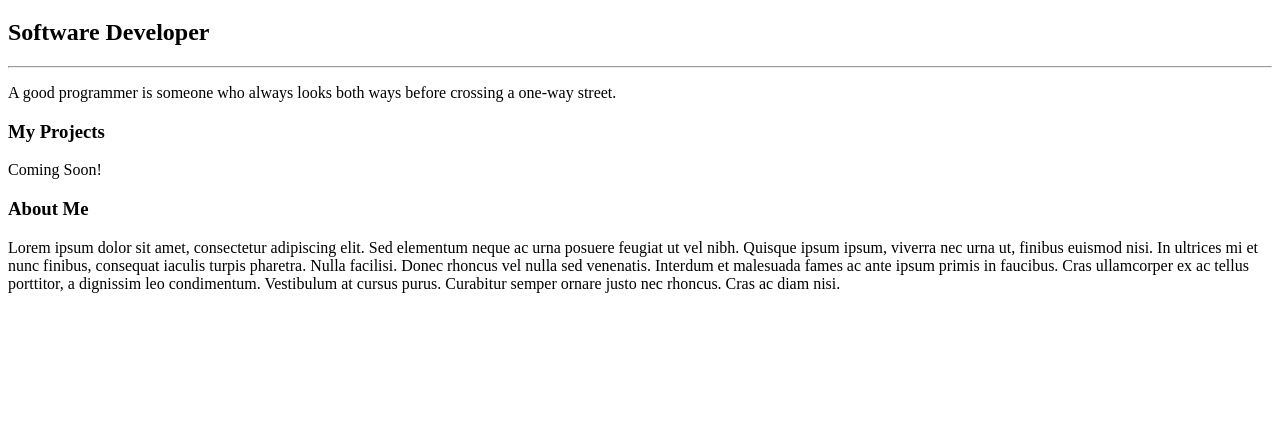
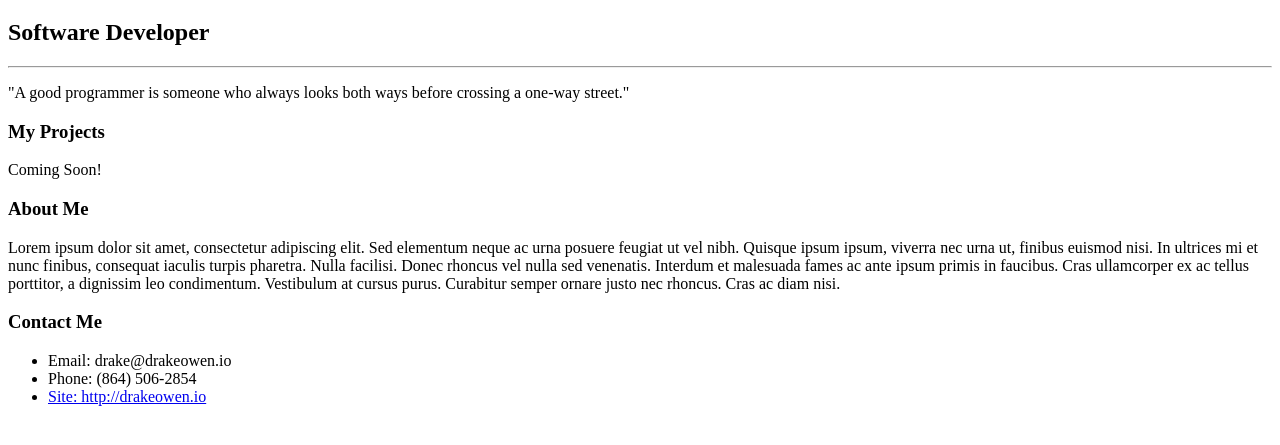
Before and after one commit to DrakeOwenIO/Profile, a plain HTML site: page index.html in a window 1280 px wide. Shown: the part 61-506 px from the top of the page. Drawn offline with Linux system fonts and the light colour scheme.

Commit message:
Added a contact me section

```diff
--- a/index.html
+++ b/index.html
@@ -29,13 +29,29 @@
 
          <hr>
 
-         <p>A good programmer is someone who always looks both ways before crossing a one-way street.</p>
+         <p>"A good programmer is someone who always looks both ways before crossing a one-way street."</p>
 
-         <h3>My Projects</h3>
-         <p>Coming Soon!</p>
+         <div>
+            <h3>My Projects</h3>
+            <p>Coming Soon!</p>
+         </div>
 
-         <h3>About Me</h3>
-         <p>Lorem ipsum dolor sit amet, consectetur adipiscing elit. Sed elementum neque ac urna posuere feugiat ut vel nibh. Quisque ipsum ipsum, viverra nec urna ut, finibus euismod nisi. In ultrices mi et nunc finibus, consequat iaculis turpis pharetra. Nulla facilisi. Donec rhoncus vel nulla sed venenatis. Interdum et malesuada fames ac ante ipsum primis in faucibus. Cras ullamcorper ex ac tellus porttitor, a dignissim leo condimentum. Vestibulum at cursus purus. Curabitur semper ornare justo nec rhoncus. Cras ac diam nisi.</p>
+         <div>
+            <h3>About Me</h3>
+            <p>Lorem ipsum dolor sit amet, consectetur adipiscing elit. Sed elementum neque ac urna posuere feugiat ut vel nibh. Quisque ipsum ipsum, viverra nec urna ut, finibus euismod nisi. In ultrices mi et nunc finibus, consequat iaculis turpis pharetra. Nulla facilisi. Donec rhoncus vel nulla sed venenatis. Interdum et malesuada fames ac ante ipsum primis in faucibus. Cras ullamcorper ex ac tellus porttitor, a dignissim leo condimentum. Vestibulum at cursus purus. Curabitur semper ornare justo nec rhoncus. Cras ac diam nisi.</p>
+         </div>
+
+         <div>
+            <h3>Contact Me</h3>
+            <ul>
+                <li>Email: drake@drakeowen.io</li>
+                <li>Phone: (864) 506-2854</li>
+                <li><a href = "http://drakeowen.io" target="_blank">Site: http://drakeowen.io</a></li>
+            </ul>
+         </div>
+
+
+
 
      </div>
 
```
